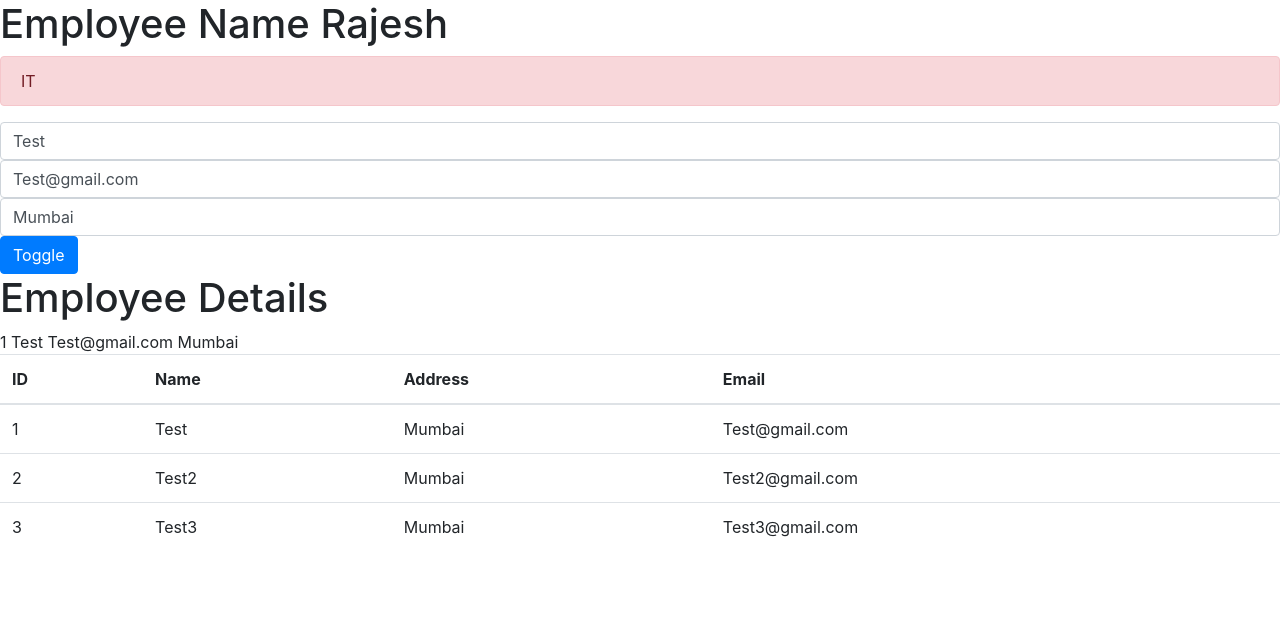
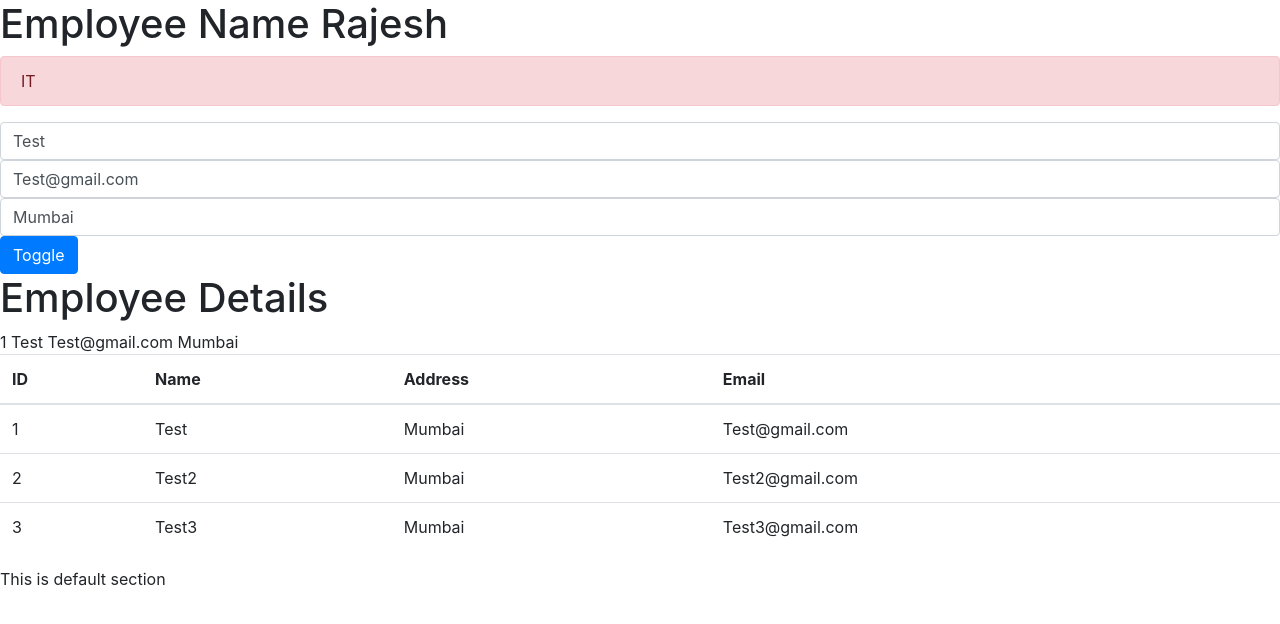
Before and after one commit to santoshyadav198613/NewAngularApp, an Angular app in the folder myFirstApp/: page / in a window 1280 px wide. Shown: the top 624 px of the page. Built offline with nearby package versions, Linux system fonts and the light colour scheme.

Commit message:
added ngSwitch

```diff
--- a/myFirstApp/projects/ecomapp/src/app/app.component.html
+++ b/myFirstApp/projects/ecomapp/src/app/app.component.html
@@ -2,3 +2,15 @@
 <div>
     <ecom-employee></ecom-employee>
  </div>
+
+ <div [ngSwitch]="role">
+     <div *ngSwitchCase="'Admin'">
+         This is admin section
+     </div>
+     <div *ngSwitchCase="'User'">
+            This is user section
+     </div>
+     <div *ngSwitchDefault>
+         This is default section
+     </div>
+ </div>
--- a/myFirstApp/projects/ecomapp/src/app/app.component.ts
+++ b/myFirstApp/projects/ecomapp/src/app/app.component.ts
@@ -10,4 +10,5 @@ import { Component } from '@angular/core';
 })
 export class AppComponent {
   title = 'ecomapp';
+  role= "Users";
 }
```
